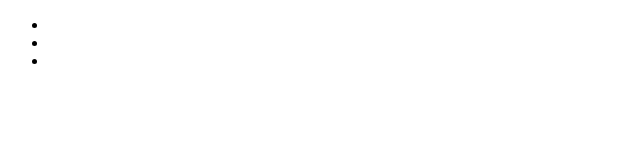
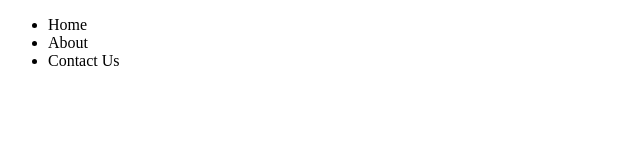
Before and after one commit to yacquupmohamed/mytype, a plain HTML site: page index.html in a window 1280 px wide. Shown: the whole page, without its empty margins (0-640 px from the left). Drawn offline with Linux system fonts and the light colour scheme.

Commit message:
navigations

```diff
--- a/index.html
+++ b/index.html
@@ -8,9 +8,9 @@
 <body>
     <nav>
         <ul>
-            <li></li>
-            <li></li>
-            <li></li>
+            <li>Home</li>
+            <li>About</li>
+            <li>Contact Us</li>
         </ul>
     </nav>
 </body>
```
